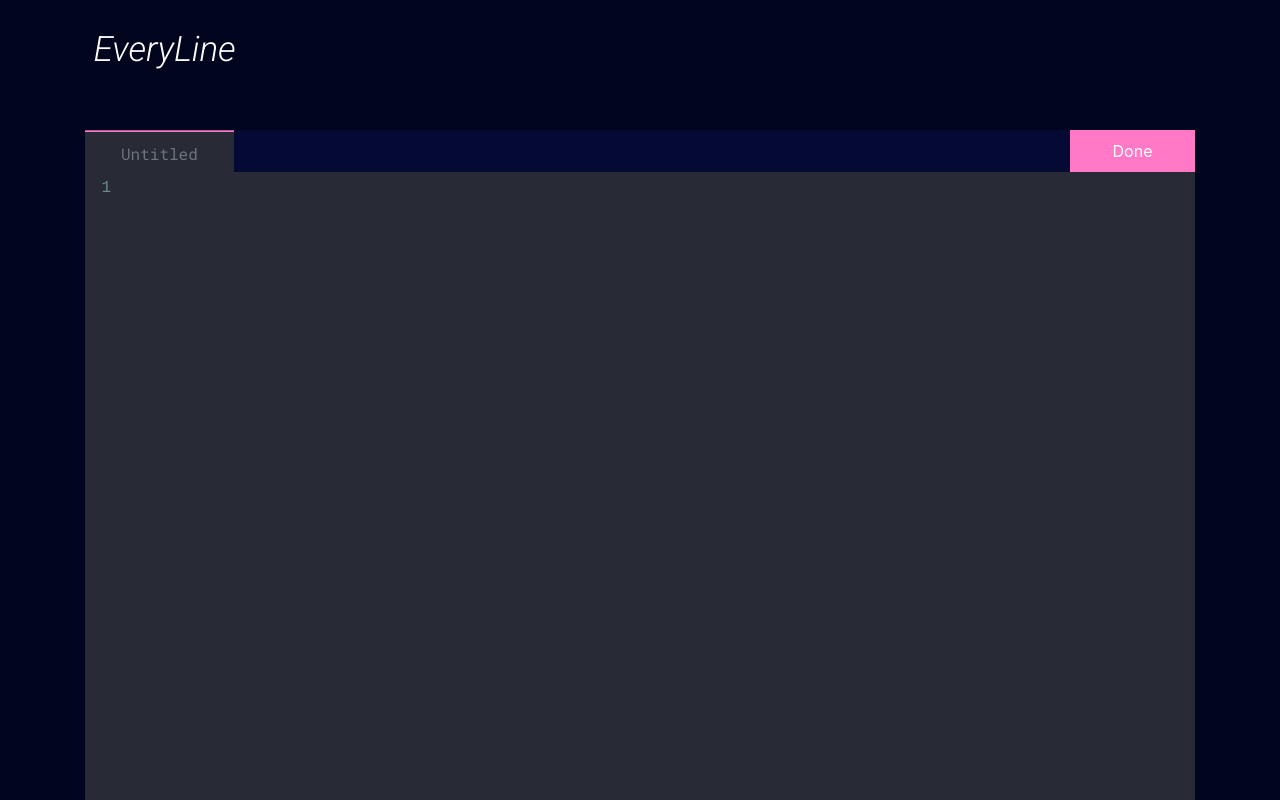
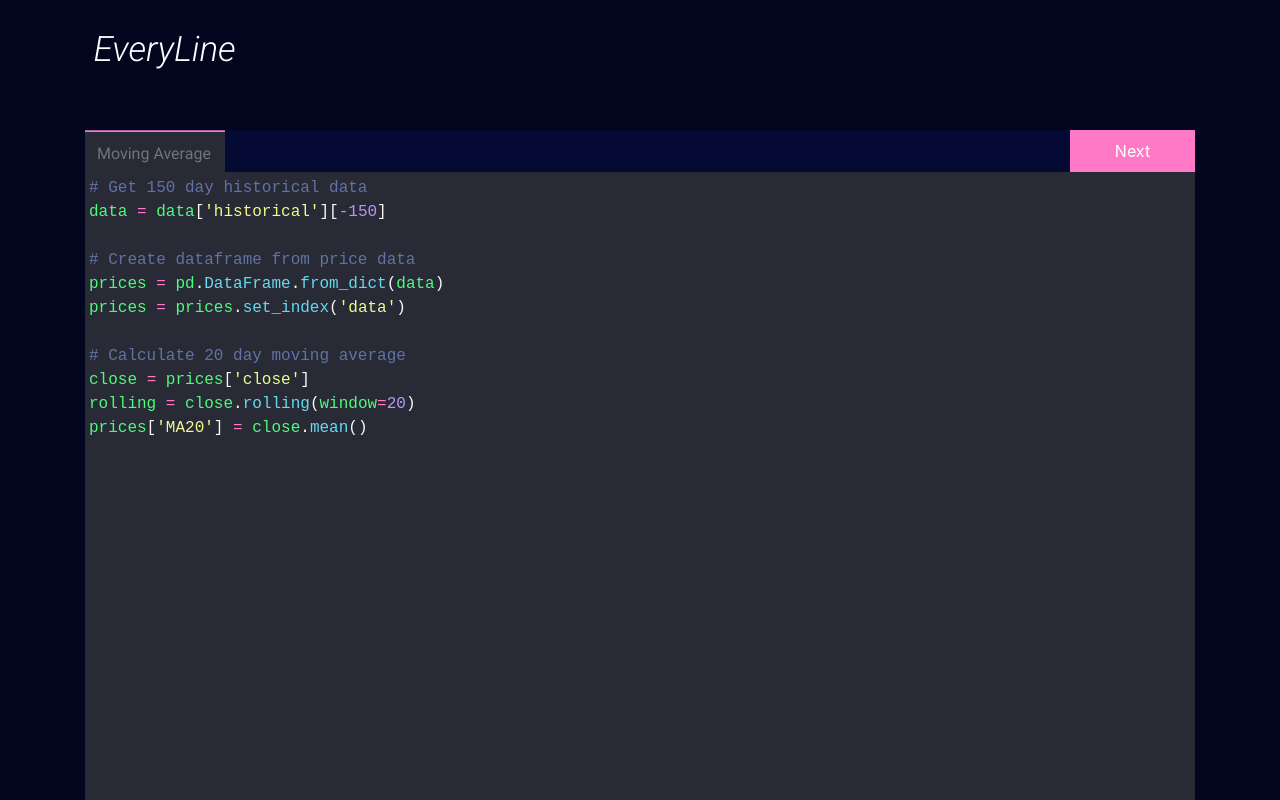
Before and after one commit to andrewroblesdev/EveryLine, a Next.js app: page /demo in a window 1280 px wide. Shown: the top 800 px of the page. Built offline with nearby package versions, Linux system fonts and the light colour scheme.

Commit message:
Update demo content

```diff
--- a/components/player/button/button.js
+++ b/components/player/button/button.js
@@ -3,7 +3,7 @@ import styles from './button.module.css'
 export default function Button(props) {
     return(
         <div className={`${styles.button}`}>
-            <button onClick={props.event} type="button" className={`${styles.custom} btn`}>Done</button>
+            <button onClick={props.event} type="button" className={`${styles.custom} btn`}>Next</button>
         </div>
     )
 }
--- a/components/player/player.js
+++ b/components/player/player.js
@@ -89,8 +89,7 @@ export default function Player(props) {
     }
 
     const playScenario = () => {
-        props.toggleIsPlaying()
-        clearEditor()
+        alert('More content coming soon.')
     }
 
     return(
@@ -98,15 +97,15 @@ export default function Player(props) {
             <div className={`container`}>
                 <div className={`${styles.editor}`}>
                     <div className={`${styles.navbar}`}>
-                        <Tab title='Untitled' updateFileTypeState={updateFileTypeState} />
+                        <Tab title={props.title} updateFileTypeState={updateFileTypeState} />
                         { !props.isPlaying && <Button event={playScenario}/> }
                     </div>
                     <CodeMirror
-                        value={state.value}
+                        value={props.code}
                         options={{
-                            mode: state.fileType,
+                            mode: 'python',
                             theme: 'dracula',
-                            lineNumbers: true,
+                            lineNumbers: false,
                             readOnly: state.readOnly
                         }}
                         editorDidMount={editor => {editor.setSize(null, "800");}}
--- a/components/player/tab/tab.js
+++ b/components/player/tab/tab.js
@@ -18,7 +18,7 @@ export default function Tab(props) {
 
     return(
         <div className={`${styles.tab}`}>
-            <input className={`form-control ml-4`} placeholder="Untitled" onBlur={e => updateFileExtensionState(e.target.value)}></input>
+            <input className={`form-control`} placeholder={props.title} onBlur={e => updateFileExtensionState(e.target.value)}></input>
         </div>
     )
 }
--- a/components/player/tab/tab.module.css
+++ b/components/player/tab/tab.module.css
@@ -1,5 +1,5 @@
 @import url('https://fonts.googleapis.com/css2?family=Roboto+Mono&display=swap');
-
+@import url('https://fonts.googleapis.com/css2?family=Roboto:wght@300&display=swap');
 .tab {
     height: 40px;
     padding-top: 6px;
@@ -13,9 +13,9 @@
 }
 
 .tab input{
-    font-family: 'Roboto Mono', monospace;
+    font-family: 'Roboto', sans-serif;
     background-color: #282A36;
-    width: 125px;
+    width: 140px;
     border: none;
     height: 40px;
     padding-bottom: 15px;
--- a/pages/demo.js
+++ b/pages/demo.js
@@ -2,6 +2,21 @@ import { useState } from 'react'
 
 import Navbar from '../components/navbar/navbar';
 import Player from '../components/player/player';
+
+const title = 'Moving Average'
+const exampleCode =
+`# Get 150 day historical data
+data = data['historical'][-150]
+
+# Create dataframe from price data
+prices = pd.DataFrame.from_dict(data)
+prices = prices.set_index('data')
+
+# Calculate 20 day moving average
+close = prices['close']
+rolling = close.rolling(window=20)
+prices['MA20'] = close.mean()
+`
 
 export default function Demo() {
     const [state, setState] = useState({
@@ -16,8 +31,8 @@ export default function Demo() {
 
     return(
         <span>
-            <Navbar isPlaying={state.isPlaying} />
-            <Player isPlaying={state.isPlaying} toggleIsPlaying={toggleIsPlaying}/>
+            <Navbar isPlaying={state.isPlaying}/>
+            <Player isPlaying={state.isPlaying} toggleIsPlaying={toggleIsPlaying} title={title} code={exampleCode}/>
         </span>
     )
 }
```
